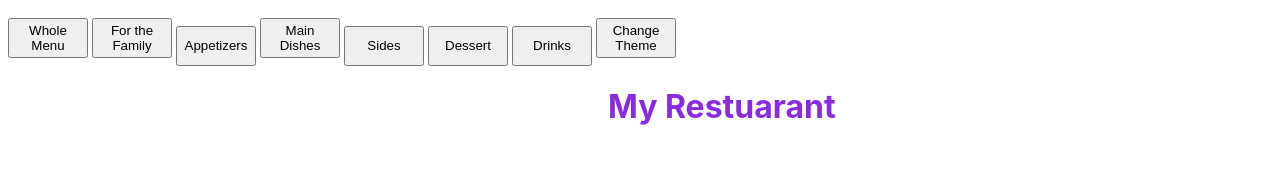
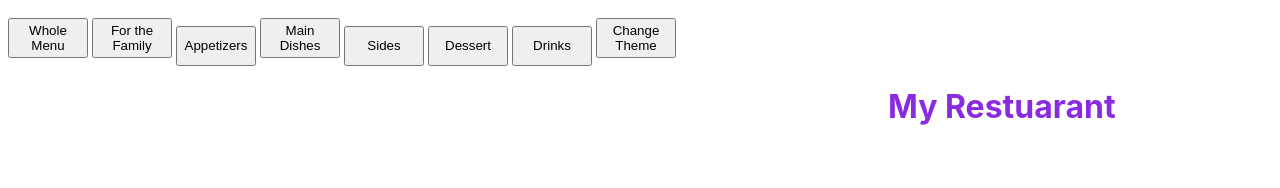
Before and after one commit to staten-island-tech/vite-project-AkashPak, a website built with Vite: page vite-project/index.html in a window 1280 px wide. Shown: the top 188 px of the page. Built offline with nearby package versions, Linux system fonts and the light colour scheme.

Commit message:
Update style.css

```diff
--- a/vite-project/style.css
+++ b/vite-project/style.css
@@ -71,7 +71,7 @@ width: 80px;
 margin-top: 10px;
 }
 .headi{
-margin-left: 600px;
+margin-left: 880px;
 font-family: 'Inter', sans-serif;
 color: blueviolet
 }
```
